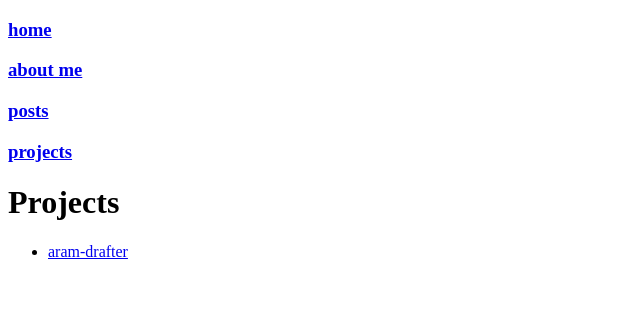
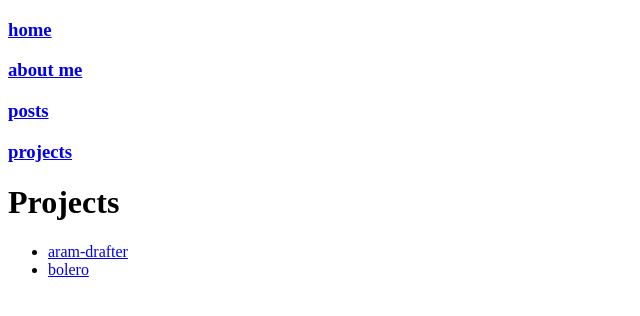
Before and after one commit to potatoboiler/potatoboiler.github.io, a SvelteKit app: page /projects in a window 1280 px wide. Shown: the top 316 px of the page, without its empty margins (0-640 px from the left). Built offline with nearby package versions, Linux system fonts and the light colour scheme.

Commit message:
Add bolero to projects list

```diff
--- a/src/routes/projects/+page.svelte
+++ b/src/routes/projects/+page.svelte
@@ -1,4 +1,5 @@
 <h1>Projects</h1>
 <ul>
     <li><a href="https://potatoboiler.github.io/aram-drafter">aram-drafter</a></li>
+    <li><a href="https://potatoboiler.github.io/bolero">bolero</a></li>
 </ul>
```
